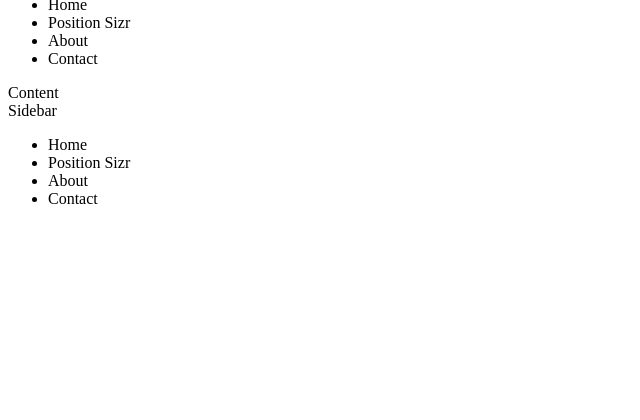
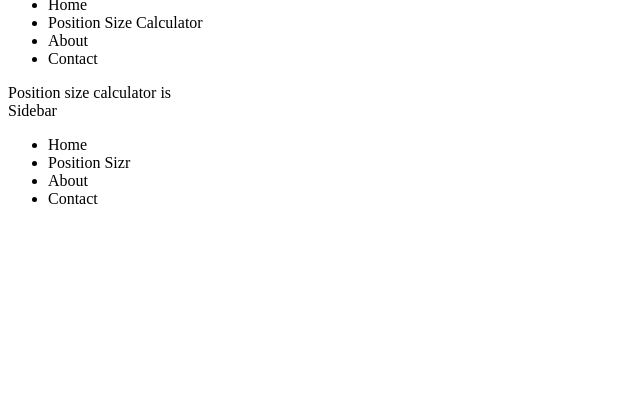
Before and after one commit to AdamJowett/positionsizr, a PHP site: page / in a window 1280 px wide. Shown: the part 332-752 px from the top of the page, without its empty margins (0-640 px from the left). Run offline with PHP 8.4, Linux system fonts and the light colour scheme.

Commit message:
Index structure

```diff
--- a/index.php
+++ b/index.php
@@ -16,7 +16,7 @@
 				<div class="col-xs-12 col-sm-9">
 					<ul>
 						<li>Home</li>
-						<li class="active">Position Sizr</li>
+						<li class="active">Position Size Calculator</li>
 						<li>About</li>
 						<li>Contact</li>
 					</ul>
@@ -27,14 +27,14 @@
 			<div class="row">
 				<div class="col-xs-12 col-sm-9">
 					<form action="">
-						Content
+						Position size calculator is
 					</form>
 				</div>
 			</div>
 		</section>
-		<aside>
+		<aside class="sidebar">
 			<div class="row">
-				<div class="col-xs-12 col-sm-3">
+				<div class="col-xs-12 col-sm-3 module">
 					Sidebar
 				</div>
 			</div>
```
